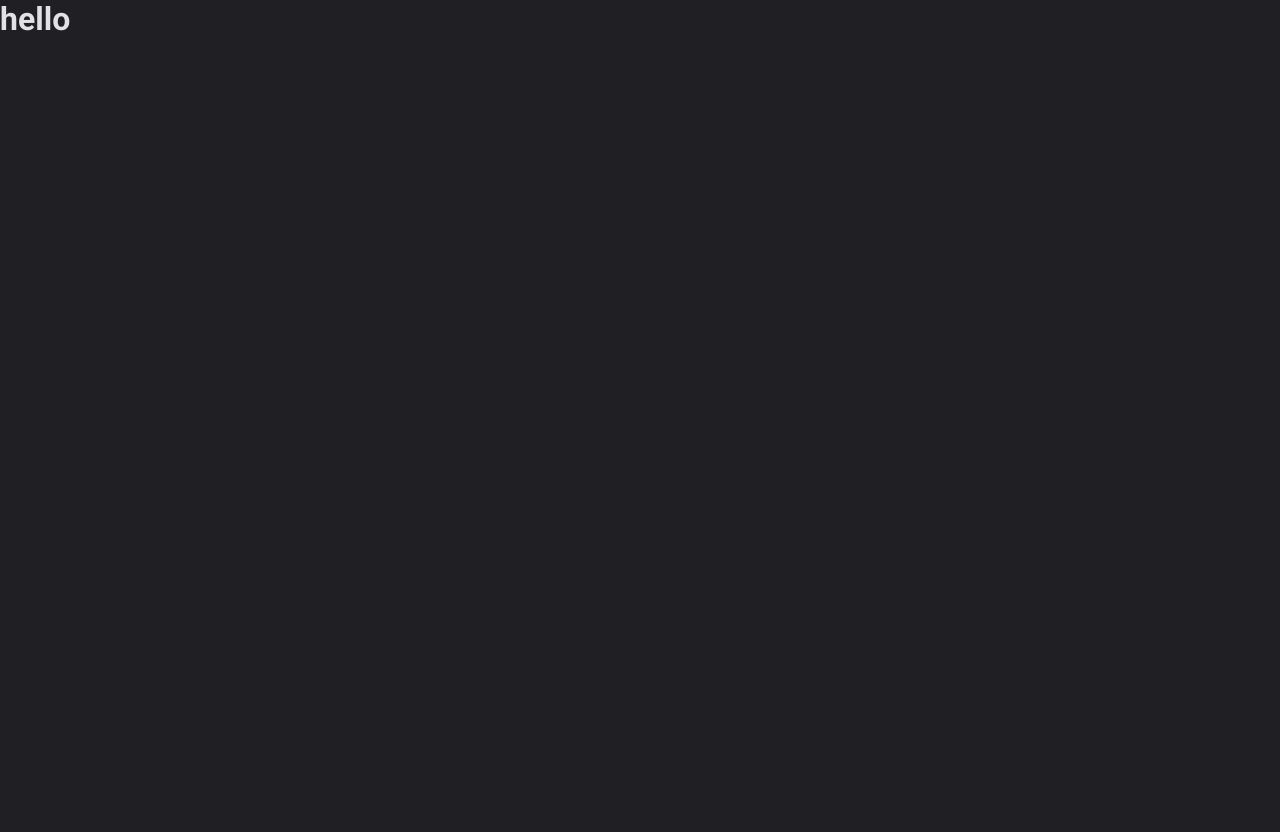
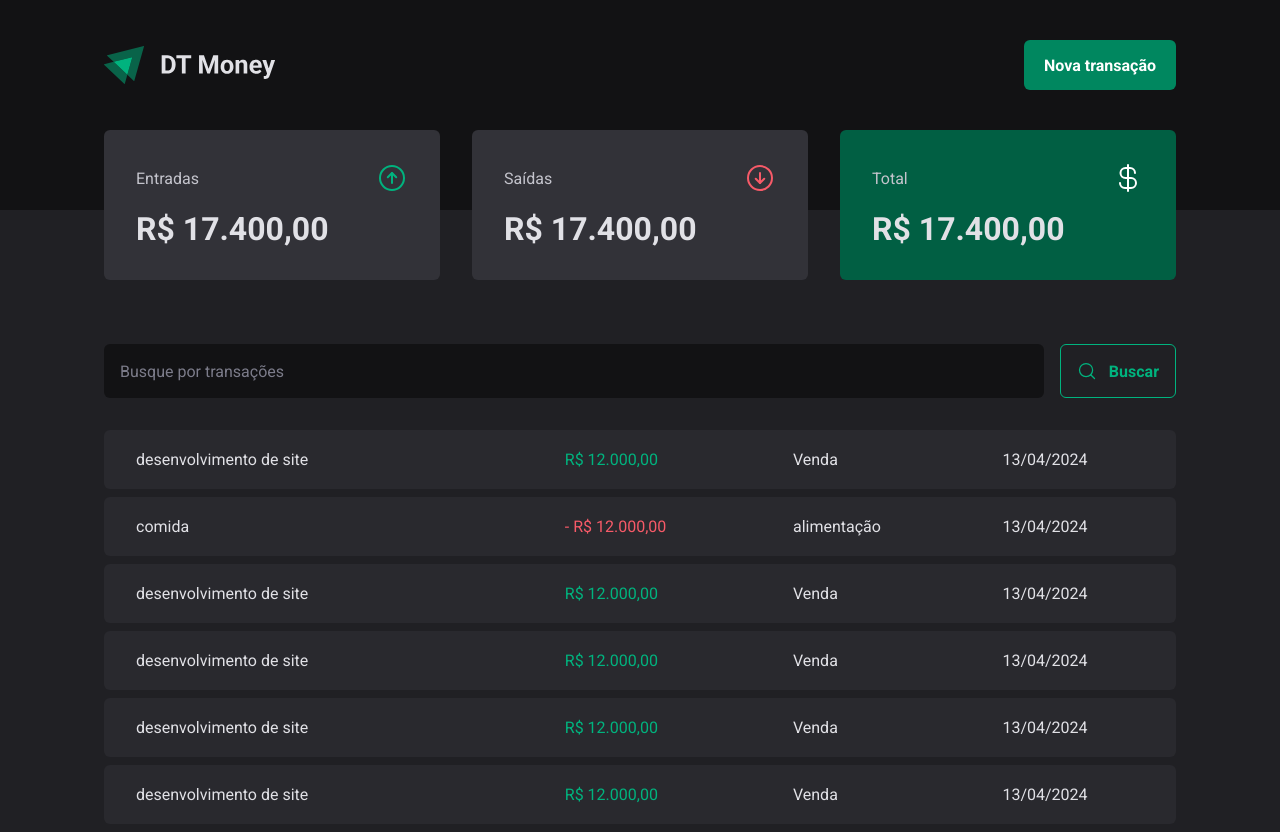
Before and after one commit to lucasdoloh0v/dt-money, a React (Vite) app: page / in a window 1280 px wide. Before the commit the page ends 800 px from the top, so only its background shows below. Built offline with nearby package versions, Linux system fonts and the light colour scheme.

Commit message:
feat: transactions page

```diff
--- a/src/App.tsx
+++ b/src/App.tsx
@@ -1,13 +1,14 @@
 import { ThemeProvider } from 'styled-components'
 import { defaultTheme } from './styles/theme/default'
 import { GlobalStyle } from './styles/global'
+import { Transactions } from './pages/Transactions'
 
 export function App() {
   return (
     <ThemeProvider theme={defaultTheme}>
       <GlobalStyle />
 
-      <h1>hello</h1>
+      <Transactions />
     </ThemeProvider>
   )
 }
--- /dev/null
+++ b/src/pages/Transactions/index.tsx
@@ -0,0 +1,57 @@
+import { Header } from '../../Components/Header'
+import { SearchForm } from '../../Components/SearchForm'
+import { Summary } from '../../Components/Summary'
+import { Container, PriceHighlight, TransactionsTable } from './styles'
+
+export function Transactions() {
+  return (
+    <>
+      <Header />
+      <Summary />
+
+      <Container>
+        <SearchForm />
+        <TransactionsTable>
+          <tbody>
+            <tr>
+              <td width="40%">desenvolvimento de site</td>
+              <PriceHighlight>R$ 12.000,00</PriceHighlight>
+              <td>Venda</td>
+              <td>13/04/2024</td>
+            </tr>
+            <tr>
+              <td width="40%">comida</td>
+              <PriceHighlight variant="outcome">- R$ 12.000,00</PriceHighlight>
+              <td>alimentação</td>
+              <td>13/04/2024</td>
+            </tr>
+            <tr>
+              <td width="40%">desenvolvimento de site</td>
+              <PriceHighlight>R$ 12.000,00</PriceHighlight>
+              <td>Venda</td>
+              <td>13/04/2024</td>
+            </tr>
+            <tr>
+              <td width="40%">desenvolvimento de site</td>
+              <PriceHighlight>R$ 12.000,00</PriceHighlight>
+              <td>Venda</td>
+              <td>13/04/2024</td>
+            </tr>
+            <tr>
+              <td width="40%">desenvolvimento de site</td>
+              <PriceHighlight>R$ 12.000,00</PriceHighlight>
+              <td>Venda</td>
+              <td>13/04/2024</td>
+            </tr>
+            <tr>
+              <td width="40%">desenvolvimento de site</td>
+              <PriceHighlight>R$ 12.000,00</PriceHighlight>
+              <td>Venda</td>
+              <td>13/04/2024</td>
+            </tr>
+          </tbody>
+        </TransactionsTable>
+      </Container>
+    </>
+  )
+}
--- /dev/null
+++ b/src/pages/Transactions/styles.ts
@@ -0,0 +1,38 @@
+import styled from 'styled-components'
+
+export const Container = styled.main`
+  width: 100%;
+  max-width: 1120px;
+  margin: 4rem auto 0;
+  padding: 0 1.5rem;
+`
+
+export const TransactionsTable = styled.table`
+  width: 100%;
+  border-collapse: separate;
+  border-spacing: 0 0.5rem;
+  margin-top: 1.5rem;
+
+  td {
+    padding: 1.25rem 2rem;
+    background: ${(props) => props.theme['gray-700']};
+
+    &:first-child {
+      border-top-left-radius: 6px;
+      border-bottom-left-radius: 6px;
+    }
+
+    &:last-child {
+      border-top-right-radius: 6px;
+      border-bottom-right-radius: 6px;
+    }
+  }
+`
+interface PriceHighlightProps {
+  variant?: 'income' | 'outcome'
+}
+
+export const PriceHighlight = styled.td<PriceHighlightProps>`
+  color: ${({ variant = 'income', theme }) =>
+    variant === 'income' ? theme['green-300'] : theme['red-300']};
+`
```
